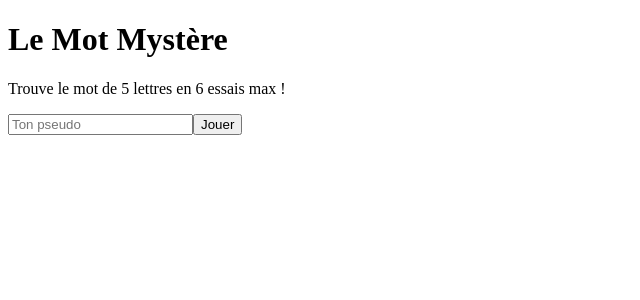
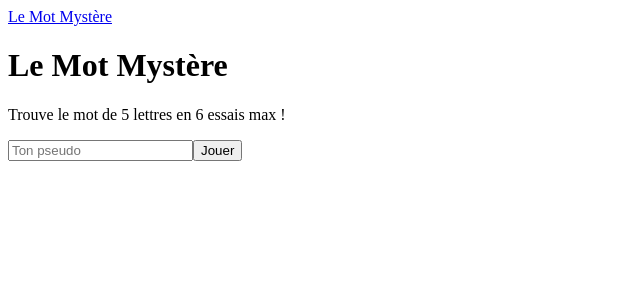
Before and after one commit to VictorMELWIG/mot-mystere, a React (Vite) app: page / in a window 1280 px wide. Shown: the top 300 px of the page, without its empty margins (0-640 px from the left). Built offline with nearby package versions, Linux system fonts and the light colour scheme.

Commit message:
layout avec l'en-tête sur toutes les pages

```diff
--- a/src/App.jsx
+++ b/src/App.jsx
@@ -1,13 +1,17 @@
 //ici ya la liste des pages du jeu, chaque page a son adresse
+//toutes les pages sont dans le Layout, comme ça l'en-tête est partout
 //pour l'instant ya que l'accueil, on rajoute "/partie" quand GamePage sera prête
 import { Routes, Route } from "react-router";
+import Layout from "./components/Layout/Layout.jsx";
 import HomePage from "./pages/HomePage.jsx";
 
 function App() {
   return (
-    <Routes>
-      <Route path="/" element={<HomePage />} />
-    </Routes>
+    <Layout>
+      <Routes>
+        <Route path="/" element={<HomePage />} />
+      </Routes>
+    </Layout>
   );
 }
 
--- a/src/components/Layout/Layout.jsx
+++ b/src/components/Layout/Layout.jsx
@@ -0,0 +1,22 @@
+//ce fichier c'est le cadre autour de toutes les pages du jeu
+//en haut ya l'en-tête avec le nom du jeu (on clique dessus pour revenir à l'accueil)
+//et en dessous ya la page où on est (accueil, partie...)
+//children = la page à afficher dans le cadre
+import { Link } from "react-router";
+import "./Layout.css";
+
+function Layout({ children }) {
+  return (
+    <div className="layout">
+      <header className="header">
+        <Link to="/" className="logo">
+          Le Mot Mystère
+        </Link>
+      </header>
+
+      <main className="content">{children}</main>
+    </div>
+  );
+}
+
+export default Layout;
```
